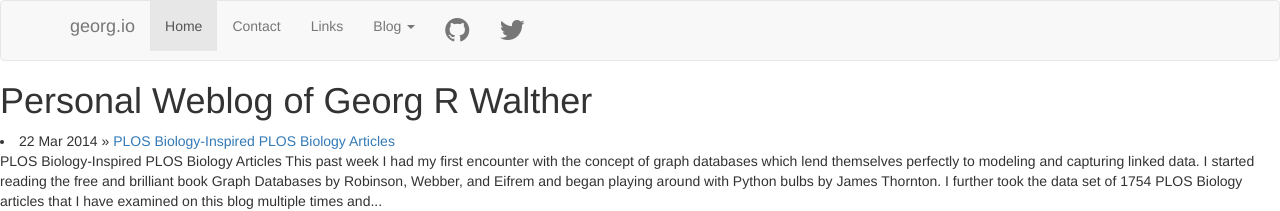
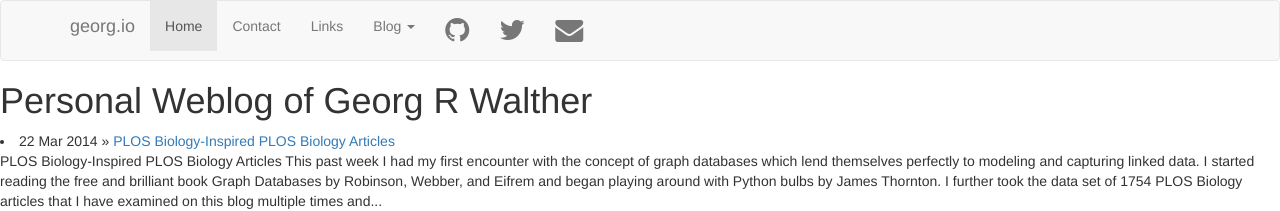
Before and after one commit to waltherg/backup.waltherg.github.io, a Jekyll site: the page built from index.html, in a window 1280 px wide. Shown: the top 211 px of the page. Built offline with Jekyll 4.4.1, drawn with Linux system fonts in a browser that asks for light colours; nearby versions of some CDN libraries; formulas are drawn with MathJax 3; comment, search, counter and statistics services are not loaded.

Commit message:
correct magification class

```diff
--- a/_includes/header.html
+++ b/_includes/header.html
@@ -23,7 +23,7 @@
               </li>
               <li><a href="https://github.com/waltherg"><i class="fa fa-github fa-2x"></i></a></li>
               <li><a href="http://twitter.com/mbgrw"><i class="fa fa-twitter fa-2x"></i></a></li>
-              <li><a href="mailto:contact@georg.io"><i class="fa fa-envelope-2x"></i></a></li>
+              <li><a href="mailto:contact@georg.io"><i class="fa fa-envelope fa-2x"></i></a></li>
             </ul>
           </div><!--/.nav-collapse -->
         </div>
```
